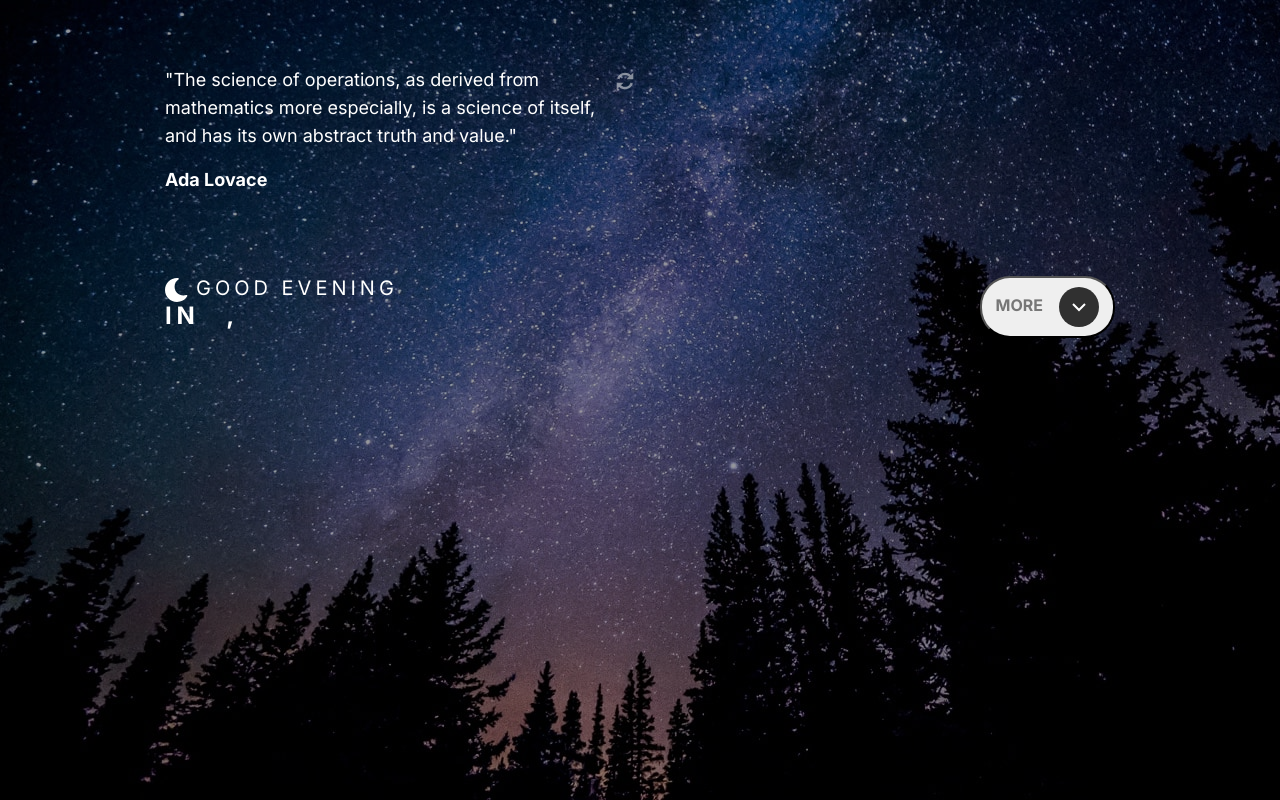
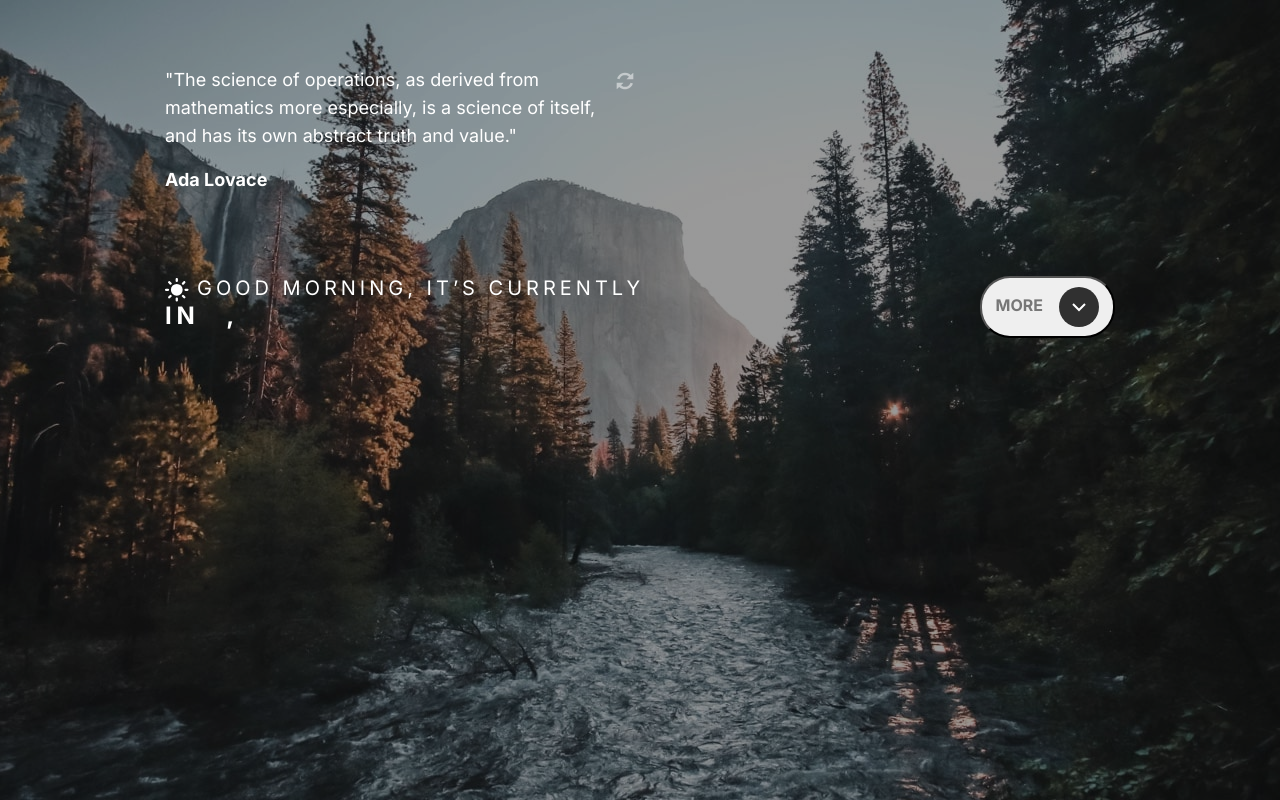
Before and after one commit to sarajlija/clock-app, a React (Create React App) app: page / in a window 1280 px wide. Built offline with nearby package versions, Linux system fonts and the light colour scheme; no server answers.

Commit message:
Update App.js

```diff
--- a/src/App.js
+++ b/src/App.js
@@ -141,7 +141,7 @@ function App() {
   }
   /*CHECK_DAYLIGHT*/
 
-  const [isDaytime, setIsDaytime] = useState(null)
+  const [isDaytime, setIsDaytime] = useState(true)
 
   useEffect(() => {
     const checkDaylight = () => {
@@ -151,9 +151,9 @@ function App() {
       console.log(unixTimestamp)
 
       if (unixTimestamp > sunriseQuery && unixTimestamp < sunsetQuery) {
+        setIsDaytime(false)
+      } else {
         setIsDaytime(true)
-      } else {
-        setIsDaytime(false)
       }
     }
 
```
